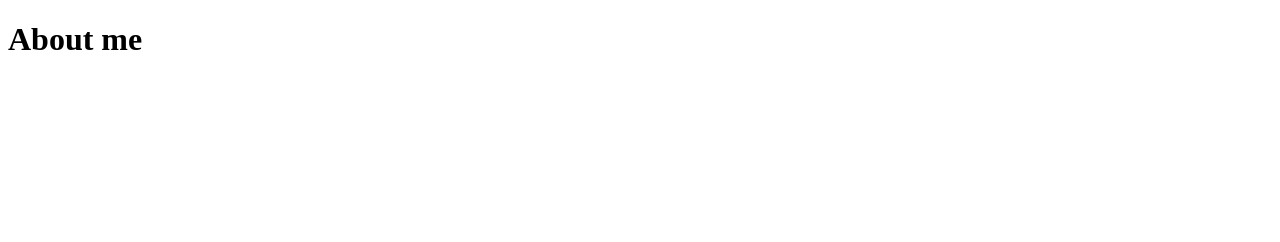
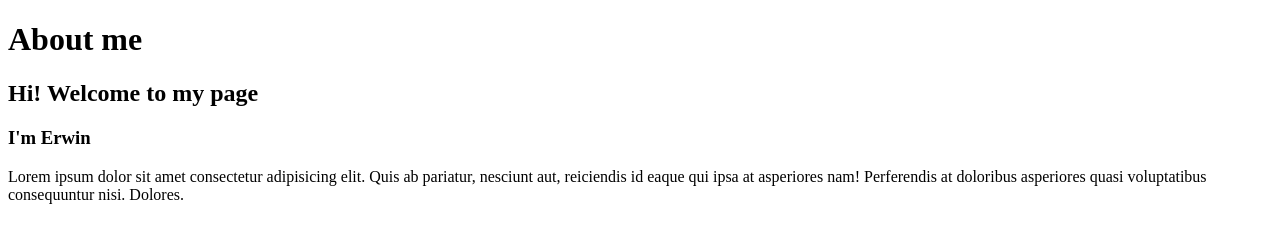
Before and after one commit to ErwinRguez88/GIT-AzulSchool, a plain HTML site: page index.html in a window 1280 px wide. Drawn offline with Linux system fonts and the light colour scheme.

Commit message:
Added welcome to my page

```diff
--- a/index.html
+++ b/index.html
@@ -7,5 +7,8 @@
 </head>
 <body>
 <h1>About me</h1>
+<h2>Hi! Welcome to my page</h2>
+<h3>I'm <span>Erwin</span></h3>
+<p>Lorem ipsum dolor sit amet consectetur adipisicing elit. Quis ab pariatur, nesciunt aut, reiciendis id eaque qui ipsa at asperiores nam! Perferendis at doloribus asperiores quasi voluptatibus consequuntur nisi. Dolores.</p>
 </body>
 </html>
```
